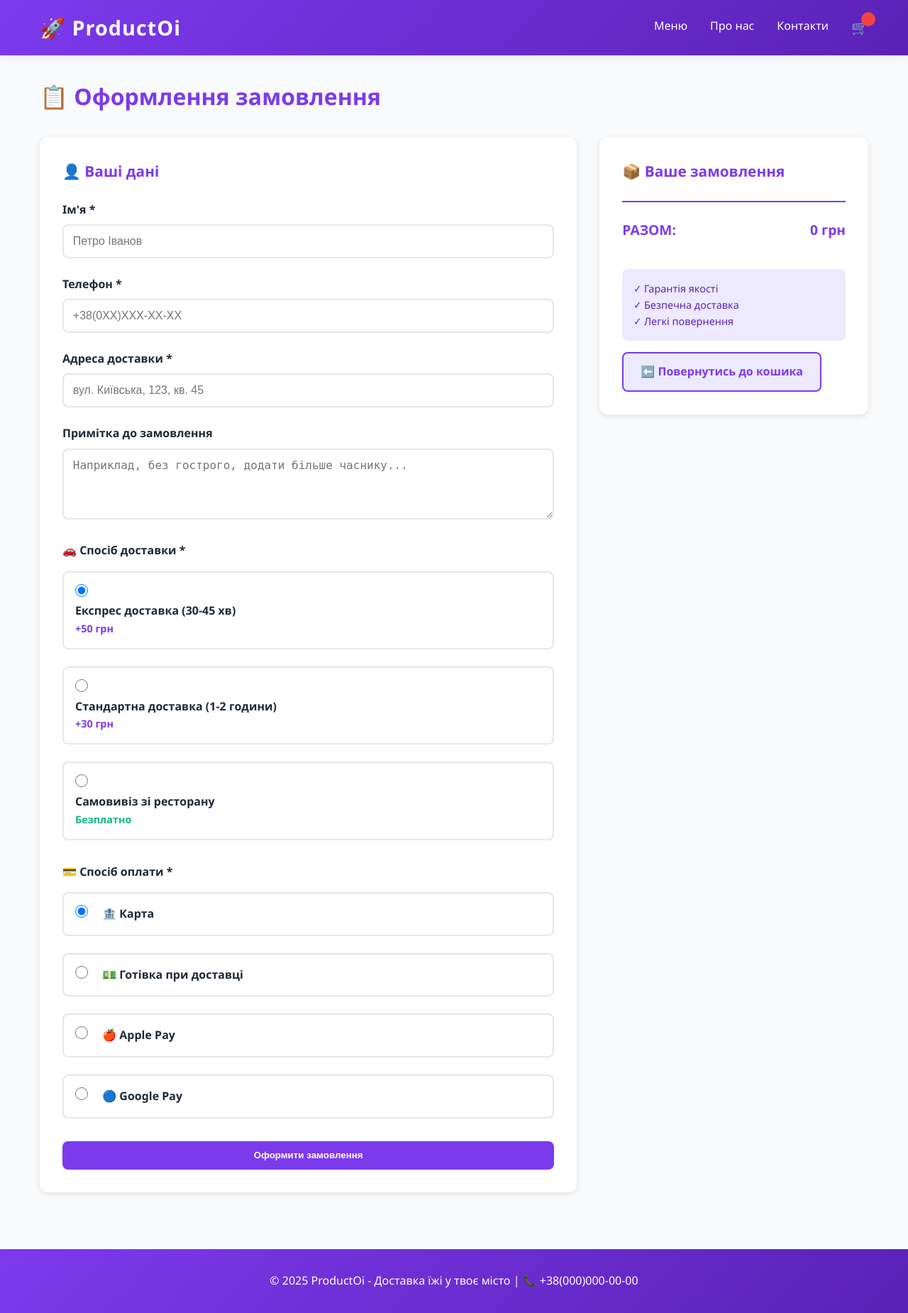
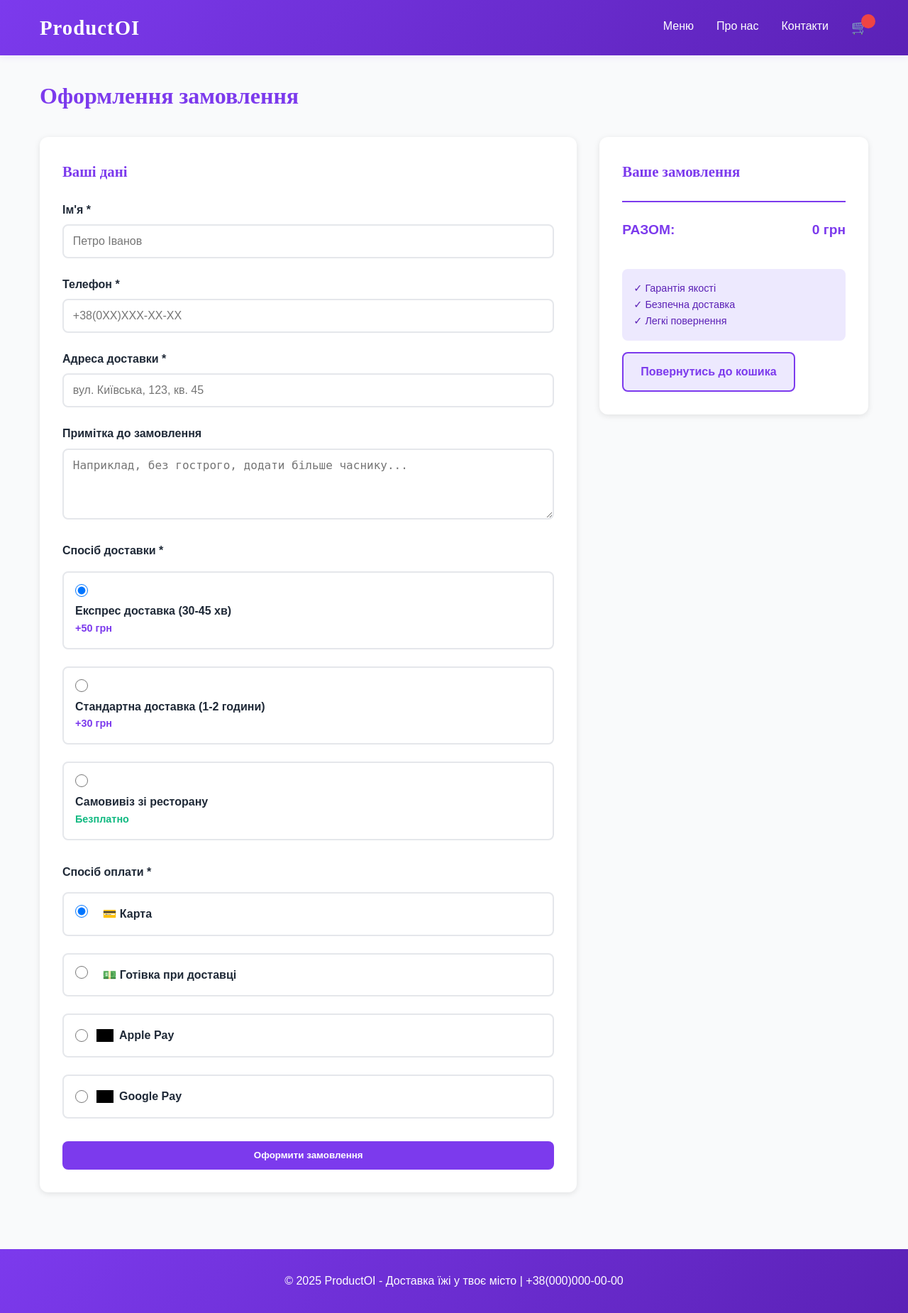
Before and after one commit to SMatvii/ProductOI, a Flask app: page /checkout in a window 1280 px wide. Shown: the whole page at 71% size. Run offline with Flask 3, Linux system fonts and the light colour scheme; grey boxes are pictures that could not be loaded.

Commit message:
New big uppdate

```diff
--- a/app/routes.py
+++ b/app/routes.py
@@ -2,18 +2,17 @@
 
 main_bp = Blueprint('main', __name__)
 
-# Вибірка товарів
 PRODUCTS = [
-    {'id': 1, 'name': 'Пиця Маргарита', 'category': 'Піца', 'price': 250, 'image': 'pizza1.jpg'},
-    {'id': 2, 'name': 'Пиця Пепероні', 'category': 'Піца', 'price': 280, 'image': 'pizza2.jpg'},
-    {'id': 3, 'name': 'Бургер Класичний', 'category': 'Бургери', 'price': 180, 'image': 'burger1.jpg'},
-    {'id': 4, 'name': 'Бургер Де Люкс', 'category': 'Бургери', 'price': 220, 'image': 'burger2.jpg'},
-    {'id': 5, 'name': 'Паста Карбонара', 'category': 'Паста', 'price': 200, 'image': 'pasta1.jpg'},
-    {'id': 6, 'name': 'Паста Болоньєзе', 'category': 'Паста', 'price': 210, 'image': 'pasta2.jpg'},
-    {'id': 7, 'name': 'Салат Цезар', 'category': 'Салати', 'price': 150, 'image': 'salad1.jpg'},
-    {'id': 8, 'name': 'Салат Грецький', 'category': 'Салати', 'price': 160, 'image': 'salad2.jpg'},
-    {'id': 9, 'name': 'Кола 500ml', 'category': 'Напої', 'price': 50, 'image': 'cola.jpg'},
-    {'id': 10, 'name': 'Сік Апельсиновий', 'category': 'Напої', 'price': 60, 'image': 'juice.jpg'},
+    {'id': 1, 'name': 'Пиця Маргарита', 'category': 'Піца', 'price': 250, 'image': 'https://cdn.pixabay.com/photo/2014/11/05/15/57/food-518393_640.jpg'},
+    {'id': 2, 'name': 'Пиця Пепероні', 'category': 'Піца', 'price': 280, 'image': 'https://cdn.pixabay.com/photo/2021/09/29/09/32/pizza-6664108_640.jpg'},
+    {'id': 3, 'name': 'Бургер Класичний', 'category': 'Бургери', 'price': 180, 'image': 'https://cdn.pixabay.com/photo/2015/06/24/16/36/burger-817096_640.jpg'},
+    {'id': 4, 'name': 'Бургер Де Люкс', 'category': 'Бургери', 'price': 220, 'image': 'https://cdn.pixabay.com/photo/2016/03/05/19/02/hamburger-1238246_640.jpg'},
+    {'id': 5, 'name': 'Паста Карбонара', 'category': 'Паста', 'price': 200, 'image': 'https://cdn.pixabay.com/photo/2021/10/04/15/19/pasta-6680915_640.jpg'},
+    {'id': 6, 'name': 'Паста Болоньєзе', 'category': 'Паста', 'price': 210, 'image': 'https://cdn.pixabay.com/photo/2017/01/11/11/05/pasta-1971406_640.jpg'},
+    {'id': 7, 'name': 'Салат Цезар', 'category': 'Салати', 'price': 150, 'image': 'https://cdn.pixabay.com/photo/2021/10/04/15/53/salad-6680917_640.jpg'},
+    {'id': 8, 'name': 'Салат Грецький', 'category': 'Салати', 'price': 160, 'image': 'https://cdn.pixabay.com/photo/2016/06/15/15/25/salad-1459237_640.jpg'},
+    {'id': 9, 'name': 'Кола 500ml', 'category': 'Напої', 'price': 50, 'image': 'https://cdn.pixabay.com/photo/2021/01/20/16/36/cola-5933803_640.jpg'},
+    {'id': 10, 'name': 'Сік Апельсиновий', 'category': 'Напої', 'price': 60, 'image': 'https://cdn.pixabay.com/photo/2021/01/20/16/36/orange-juice-5933804_640.jpg'},
 ]
 
 CATEGORIES = ['Піца', 'Бургери', 'Паста', 'Салати', 'Напої']
@@ -37,10 +36,8 @@
 
     cart = session.get('cart', [])
 
-    # Знайти товар
     product = next((p for p in PRODUCTS if p['id'] == product_id), None)
     if product:
-        # Перевірити чи товар уже в кошику
         cart_item = next((item for item in cart if item['id'] == product_id), None)
         if cart_item:
             cart_item['quantity'] += quantity
--- a/app/static/css/style.css
+++ b/app/static/css/style.css
@@ -7,6 +7,8 @@
     --border-color: #e5e7eb;
 }
 
+@import url('https://fonts.googleapis.com/css2?family=Poppins:wght@400;500;600;700&family=Playfair+Display:wght@700&display=swap');
+
 * {
     margin: 0;
     padding: 0;
@@ -14,7 +16,7 @@
 }
 
 body {
-    font-family: 'Segoe UI', Tahoma, Geneva, Verdana, sans-serif;
+    font-family: 'Poppins', sans-serif;
     background-color: #f9fafb;
     color: var(--text-dark);
     line-height: 1.6;
@@ -46,6 +48,7 @@
     letter-spacing: 1px;
     text-decoration: none;
     color: white;
+    font-family: 'Playfair Display', serif;
 }
 
 nav ul {
@@ -108,6 +111,8 @@
     font-size: 2.5rem;
     margin-bottom: 1rem;
     text-shadow: 2px 2px 4px rgba(0,0,0,0.2);
+    font-family: 'Playfair Display', serif;
+    font-weight: 700;
 }
 
 .hero p {
@@ -173,14 +178,19 @@
     display: flex;
     align-items: center;
     justify-content: center;
-    font-size: 3rem;
     overflow: hidden;
     position: relative;
 }
 
-.product-image::before {
-    content: attr(data-emoji);
-    font-size: 4rem;
+.product-image img {
+    width: 100%;
+    height: 100%;
+    object-fit: cover;
+    transition: transform 0.3s ease;
+}
+
+.product-card:hover .product-image img {
+    transform: scale(1.05);
 }
 
 .product-info {
@@ -203,6 +213,7 @@
     font-weight: bold;
     margin-bottom: 0.5rem;
     color: var(--text-dark);
+    font-family: 'Poppins', sans-serif;
 }
 
 .product-price {
@@ -466,6 +477,23 @@
     background-color: var(--light-purple);
 }
 
+.payment-icon {
+    width: 24px;
+    height: 24px;
+    object-fit: contain;
+    margin-right: 0.5rem;
+    filter: brightness(0) saturate(100%);
+}
+
+.option.payment-with-image {
+    display: flex;
+    align-items: center;
+}
+
+.option.payment-with-image input[type="radio"] {
+    margin-right: 0.75rem;
+}
+
 /* FOOTER */
 footer {
     background: linear-gradient(135deg, var(--primary-color) 0%, var(--dark-purple) 100%);
@@ -543,3 +571,8 @@
     border-radius: 8px;
     margin-bottom: 2rem;
 }
+
+h1, h2, h3 {
+    font-family: 'Playfair Display', serif;
+    font-weight: 700;
+}
--- a/app/static/js/script.js
+++ b/app/static/js/script.js
@@ -1,4 +1,3 @@
-// Управління кошиком
 function addToCart(productId) {
     const quantity = parseInt(document.querySelector(`#qty-${productId}`).value) || 1;
 
--- a/app/templates/base.html
+++ b/app/templates/base.html
@@ -9,7 +9,7 @@
 <body>
     <header>
         <nav>
-            <a href="/" class="logo">🚀 ProductOi</a>
+            <a href="/" class="logo">ProductOI</a>
             <ul>
                 <li><a href="/">Меню</a></li>
                 <li><a href="/#about">Про нас</a></li>
@@ -27,7 +27,7 @@
     </main>
 
     <footer>
-        <p>&copy; 2025 ProductOi - Доставка їжі у твоє місто | 📞 +38(000)000-00-00</p>
+        <p>&copy; 2025 ProductOI - Доставка їжі у твоє місто | +38(000)000-00-00</p>
     </footer>
 
     <script src="{{ url_for('static', filename='js/script.js') }}"></script>
--- a/app/templates/cart.html
+++ b/app/templates/cart.html
@@ -1,9 +1,9 @@
 {% extends "base.html" %}
 
-{% block title %}ProductOi - Кошик{% endblock %}
+{% block title %}ProductOI - Кошик{% endblock %}
 
 {% block content %}
-<h1 style="color: #7c3aed; margin-bottom: 2rem;">🛒 Ваш кошик</h1>
+<h1 style="color: #7c3aed; margin-bottom: 2rem;">Ваш кошик</h1>
 
 {% if cart %}
 <div class="cart-container">
--- a/app/templates/checkout.html
+++ b/app/templates/checkout.html
@@ -1,15 +1,14 @@
 {% extends "base.html" %}
 
-{% block title %}ProductOi - Оформлення замовлення{% endblock %}
+{% block title %}ProductOI - Оформлення замовлення{% endblock %}
 
 {% block content %}
-<h1 style="color: #7c3aed; margin-bottom: 2rem;">📋 Оформлення замовлення</h1>
+<h1 style="color: #7c3aed; margin-bottom: 2rem;">Оформлення замовлення</h1>
 
 <div class="checkout-container">
     <div>
-        <!-- Контактна інформація -->
         <div class="form-section">
-            <h2>👤 Ваші дані</h2>
+            <h2>Ваші дані</h2>
             <form id="checkoutForm" onsubmit="placeOrder(event)">
                 <div class="form-group">
                     <label for="name">Ім'я *</label>
@@ -33,7 +32,7 @@
 
                 <!-- Варіанти доставки -->
                 <div class="form-group">
-                    <label>🚗 Спосіб доставки *</label>
+                    <label>Спосіб доставки *</label>
                     <div class="delivery-options">
                         <label class="option">
                             <input type="radio" name="delivery" value="express" checked>
@@ -61,23 +60,25 @@
 
                 <!-- Способи оплати -->
                 <div class="form-group">
-                    <label>💳 Спосіб оплати *</label>
+                    <label>Спосіб оплати *</label>
                     <div class="payment-options">
                         <label class="option">
                             <input type="radio" name="payment" value="card" checked>
-                            <span>🏦 Карта</span>
+                            <span>💳 Карта</span>
                         </label>
                         <label class="option">
                             <input type="radio" name="payment" value="cash">
                             <span>💵 Готівка при доставці</span>
                         </label>
-                        <label class="option">
+                        <label class="option payment-with-image">
                             <input type="radio" name="payment" value="apple">
-                            <span>🍎 Apple Pay</span>
+                            <img src="https://upload.wikimedia.org/wikipedia/commons/b/b9/Apple_logo.svg" alt="Apple Pay" class="payment-icon">
+                            <span>Apple Pay</span>
                         </label>
-                        <label class="option">
+                        <label class="option payment-with-image">
                             <input type="radio" name="payment" value="google">
-                            <span>🔵 Google Pay</span>
+                            <img src="https://upload.wikimedia.org/wikipedia/commons/2/2f/Google_2015_logo.svg" alt="Google Pay" class="payment-icon">
+                            <span>Google Pay</span>
                         </label>
                     </div>
                 </div>
@@ -90,7 +91,7 @@
     <!-- Резюме замовлення -->
     <div>
         <div class="form-section">
-            <h2>📦 Ваше замовлення</h2>
+            <h2>Ваше замовлення</h2>
 
             {% for item in cart %}
             <div style="display: flex; justify-content: space-between; padding: 1rem 0; border-bottom: 1px solid #e5e7eb;">
@@ -120,7 +121,7 @@
                 </p>
             </div>
 
-            <a href="/cart" class="btn btn-secondary" style="margin-top: 1rem;">⬅️ Повернутись до кошика</a>
+            <a href="/cart" class="btn btn-secondary" style="margin-top: 1rem;">Повернутись до кошика</a>
         </div>
     </div>
 </div>
```
Also changed, not shown: app/templates/index.html (+11 -18 lines), app/static/images/burger.svg (added), app/static/images/drink.svg (added), app/static/images/pasta.svg (added), app/static/images/pizza.svg (added), app/static/images/salad.svg (added).
